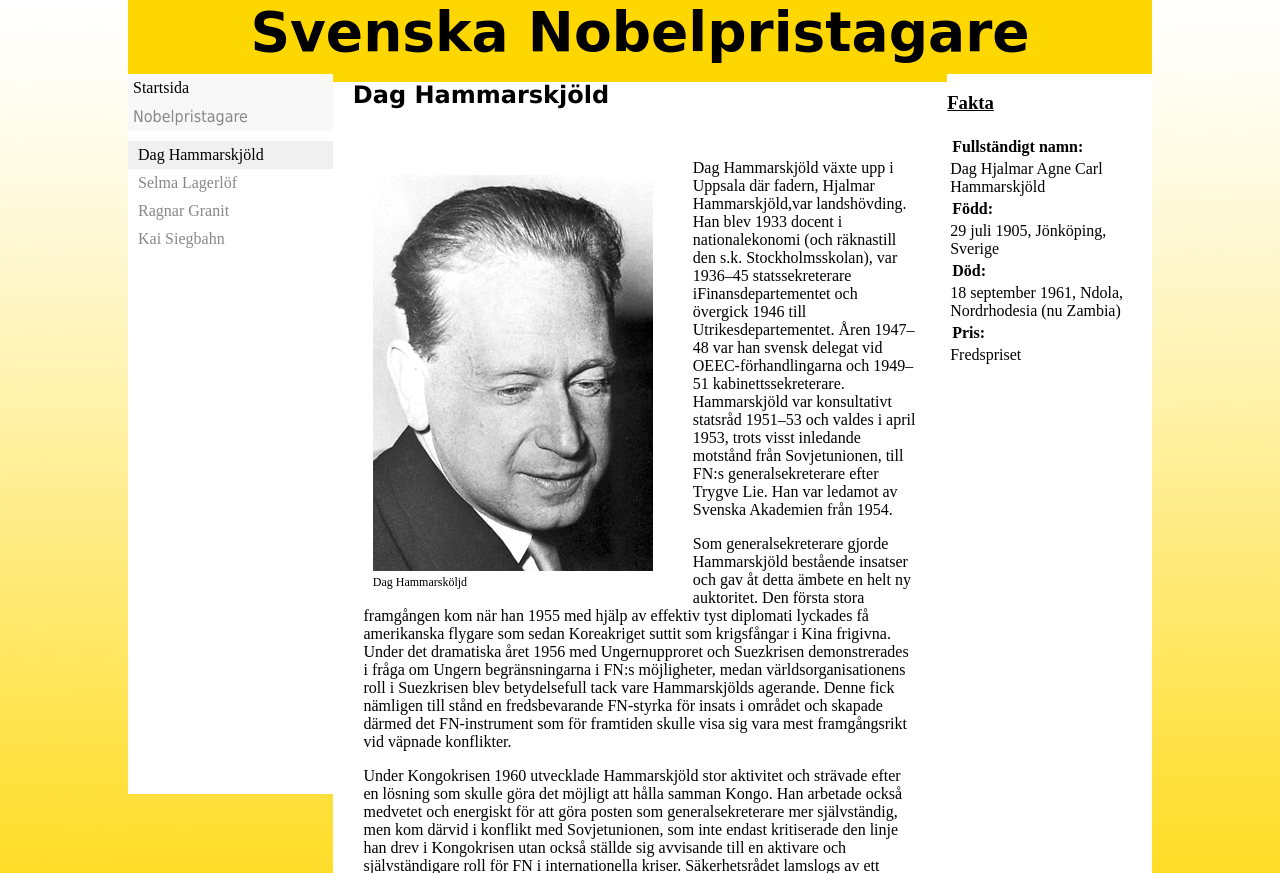
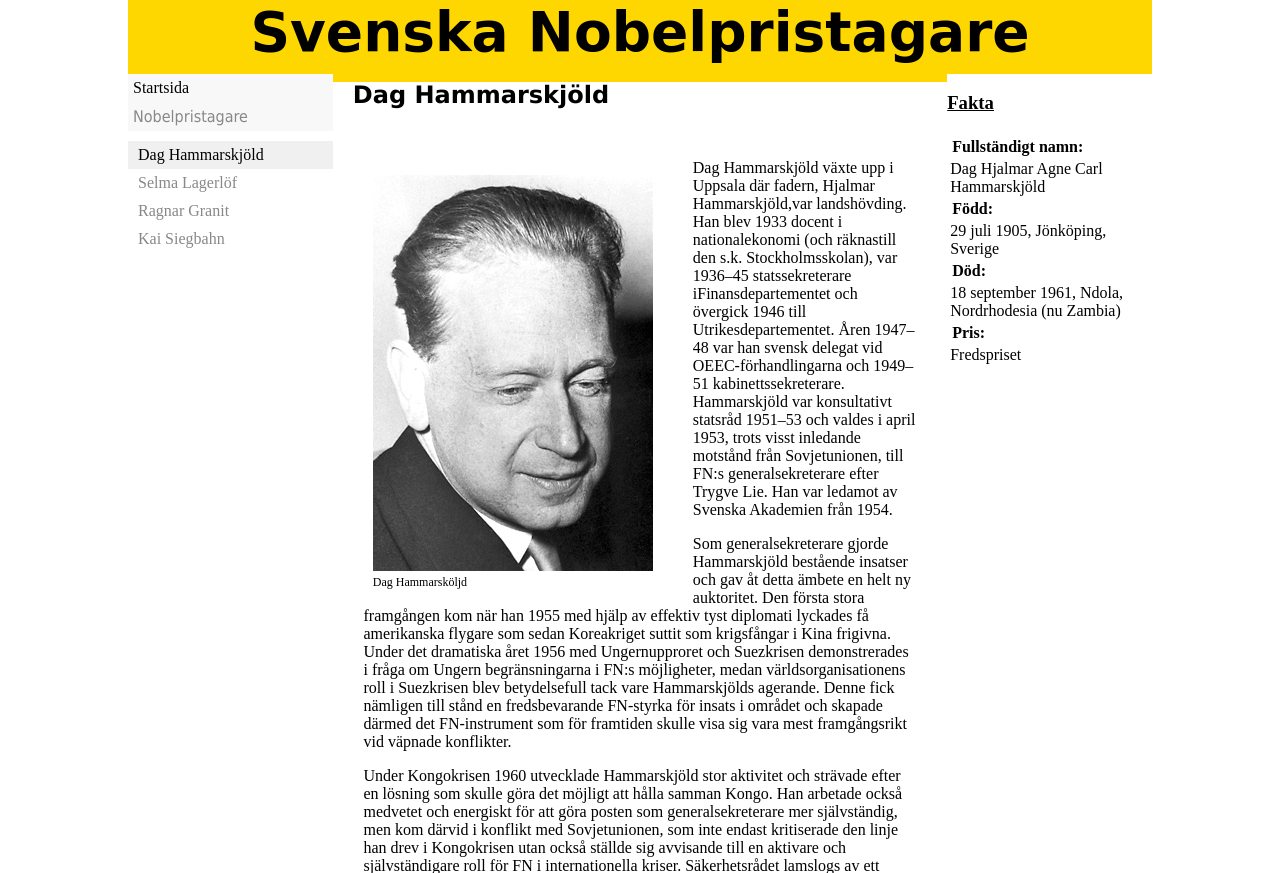
Before and after one commit to iammattej/iammattej.github.io, a PHP site: page /Dag.html in a window 1280 px wide. Shown: the top 873 px of the page. Run offline with PHP 8.4, Linux system fonts and the light colour scheme.

Commit message:
Update nobelpriset.css

```diff
--- a/nobelpriset.css
+++ b/nobelpriset.css
@@ -1,7 +1,6 @@
 body {
     margin: 0;
-  background-image: url(bi.jpg);
-background-position: 100% 100%;
+  background-image: url(bi.jpg) no-repeat center center fixed;
 }
 
 #storbox {
```
